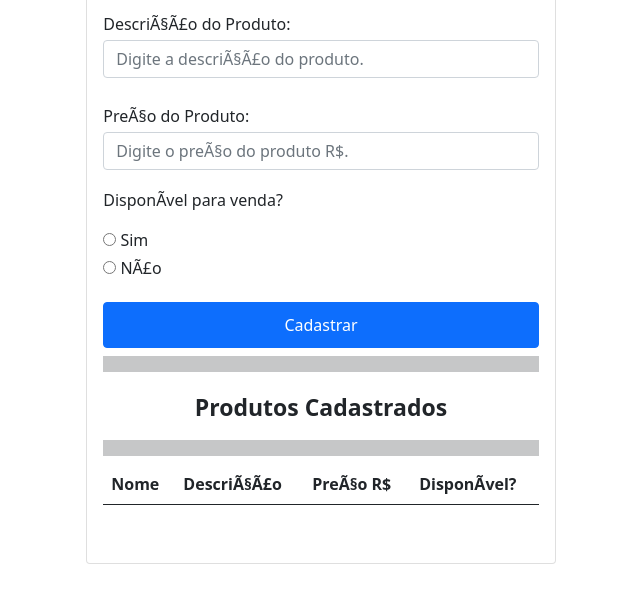
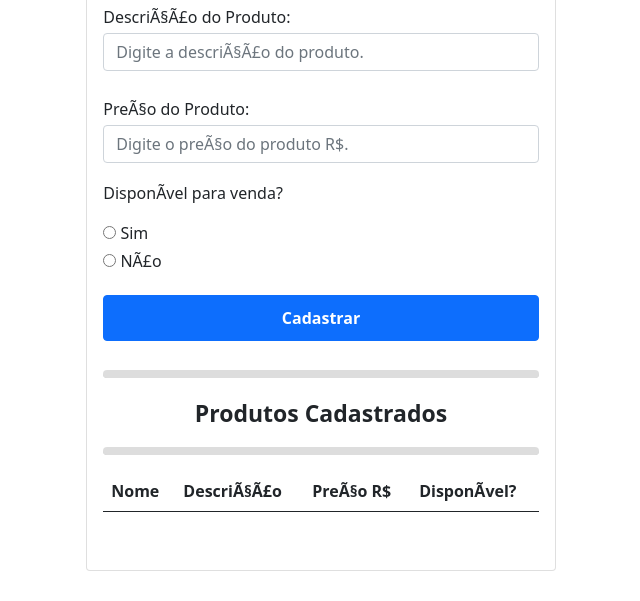
Before and after one commit to lgoulartf/Cadastro_Produtos, a plain HTML site: page index.html in a window 1280 px wide. Shown: the part 199-800 px from the top of the page, without its empty margins (333-973 px from the left). Drawn offline with Linux system fonts and the light colour scheme.

Commit message:
Finalização do design.

```diff
--- a/css/style.css
+++ b/css/style.css
@@ -3,6 +3,10 @@ body {
     justify-content: center;
     align-items: center;
     height: 100vh;
+}
+
+.card-header {
+    justify-content: center;
 }
 
 .container {
@@ -30,6 +34,8 @@ body {
     padding: 10px;
     margin-top: 18px;
     cursor: pointer;
+    margin-bottom: 13px;
+    font-weight: 550;
 }
 
 .btn {
@@ -57,12 +63,7 @@ body {
     margin-top: 18px;
 }
 
-hr {
-    display: block;
-    margin-top: 0.5em;
-    margin-bottom: 0.5em;
-    margin-left: auto;
-    margin-right: auto;
-    border-style:double;
-    border-width: 8px;
+hr.rounded {
+    border-top: 8px solid #7b7b7b;
+    border-radius: 6px;
 }
--- a/index.html
+++ b/index.html
@@ -3,7 +3,7 @@
 
 <head>
     <meta charset="ALL">
-    <meta name="viewport" content="width=device-width, initial-scale=1,shrink-to-fit=no">
+    <meta name="viewport" content="width=device-width, initial-scale=1.0,shrink-to-fit=no">
 
     <link rel="stylesheet" href="css/bootstrap.min.css">
     <link rel="stylesheet" href="css/style.css">
@@ -20,39 +20,45 @@
                 <div id="msgError"></div>
 
                 <div class="card-body">
-                    <form id="form" class="form">
+                    <form id="form" class="form" method="post">
                         <div class="form-content">
                             <label id="labelNome" for="nomeProduto">Nome do Produto:</label>
-                            <input type="text" class="form-control" id="productName" placeholder="Digite o nome do produto." name="nomeProduto" autocomplete="off" autofocus required>
+                            <input type="text" class="form-control" id="productName"
+                                placeholder="Digite o nome do produto." name="nomeProduto" autocomplete="off" autofocus
+                                required>
                         </div>
 
                         <div class="form-content">
                             <label id="labelDesc" for="descProduto">Descrição do Produto:</label>
-                            <input type="text" class="form-control" id="productDesc" placeholder="Digite a descrição do produto." name="descProduto" autocomplete="off" required>
+                            <input type="text" class="form-control" id="productDesc"
+                                placeholder="Digite a descrição do produto." name="descProduto" autocomplete="off"
+                                required>
                         </div>
 
                         <div class="form-content">
                             <label id="labelPreco" for="precoProduto">Preço do Produto:</label>
-                            <input type="number" min="1" step="any" class="form-control" id="productPrice" placeholder="Digite o preço do produto R$." name="precoProduto" autocomplete="off" required>
+                            <input type="number" min="1" step="any" class="form-control" id="productPrice"
+                                placeholder="Digite o preço do produto R$." name="precoProduto" autocomplete="off"
+                                required>
 
                             <div class="box-select">
                                 <div>
                                     <p>Disponível para venda?</p>
-                                    <input type="radio" id="sim" name="dispVenda" value="Sim"/>
+                                    <input type="radio" id="sim" name="dispVenda" value="Sim" />
                                     <label for="sim">Sim</label>
-                            </div>
+                                </div>
                                 <div>
-                                    <input type="radio" id="nao" name="dispVenda" value="Não"/>
+                                    <input type="radio" id="nao" name="dispVenda" value="Não" />
                                     <label for="nao">Não</label>
                                 </div>
-                        </div>
+                            </div>
 
                             <button onclick="validarCampos()" class="btn btn-primary" id="cadastrar">Cadastrar</button>
                     </form>
 
-                    <hr>
+                    <hr class="rounded">
                     <p id="productList">Produtos Cadastrados</p>
-                    <hr>
+                    <hr class="rounded">
 
                     <table id="tblProdutos" class="table table-striped sortable">
                         <thead>
--- a/js/script.js
+++ b/js/script.js
@@ -19,14 +19,18 @@ $(document).ready(function () {
     mostrarProdutos();
 });
 
+if (window.history.replaceState) {
+    window.history.replaceState(null, null, window.location.href);
+}
+
 function checkFields() {
     productName.addEventListener('blur', () => {
-        if(productName.value.length == 0){
+        if (productName.value.length == 0) {
             labelNome.setAttribute('style', 'color: red')
             labelNome.innerHTML = '<strong>Nome do Produto: (Este campo é obrigatório.)</strong>'
             productName.setAttribute('style', 'border-color: red', 'autofocus')
             validNome = false
-        }else {
+        } else {
             labelNome.setAttribute('style', 'color: green')
             labelNome.innerHTML = 'Nome do Produto:'
             productName.setAttribute('style', 'border-color: green')
@@ -35,12 +39,12 @@ function checkFields() {
     })
 
     productDesc.addEventListener('blur', () => {
-        if(productDesc.value.length == 0){
+        if (productDesc.value.length == 0) {
             labelDesc.setAttribute('style', 'color: red')
             labelDesc.innerHTML = '<strong>Descrição do Produto: (Este campo é obrigatório.)</strong>'
             productDesc.setAttribute('style', 'border-color: red')
             validDesc = false
-        }else {
+        } else {
             labelDesc.setAttribute('style', 'color: green')
             labelDesc.innerHTML = 'Descrição do Produto:'
             productDesc.setAttribute('style', 'border-color: green')
@@ -49,12 +53,12 @@ function checkFields() {
     })
 
     productPrice.addEventListener('blur', () => {
-        if(productPrice.value == 0){
+        if (productPrice.value == 0) {
             labelPreco.setAttribute('style', 'color: red')
             labelPreco.innerHTML = '<strong>Preço do Produto: (O valor não pode ser 0.)</strong>'
             productPrice.setAttribute('style', 'border-color: red')
             validPreco = false
-        }else {
+        } else {
             labelPreco.setAttribute('style', 'color: green')
             labelPreco.innerHTML = 'Preço do Produto:'
             productPrice.setAttribute('style', 'border-color: green')
@@ -79,10 +83,10 @@ function mostrarProdutos() {
     $('#tblProdutos tbody').append(html);
 }
 
-function validarCampos(){
-    if(validNome && validDesc && validPreco){
+function validarCampos() {
+    if (validNome && validDesc && validPreco) {
         cadastrarProduto()
-    }else {
+    } else {
         event.preventDefault()
         msgError.setAttribute('style', 'display: block')
         msgError.innerHTML = '<strong>Por favor, preencha todos os campos obrigatórios!</strong>'
```
Also changed, not shown: temp.txt (deleted).
